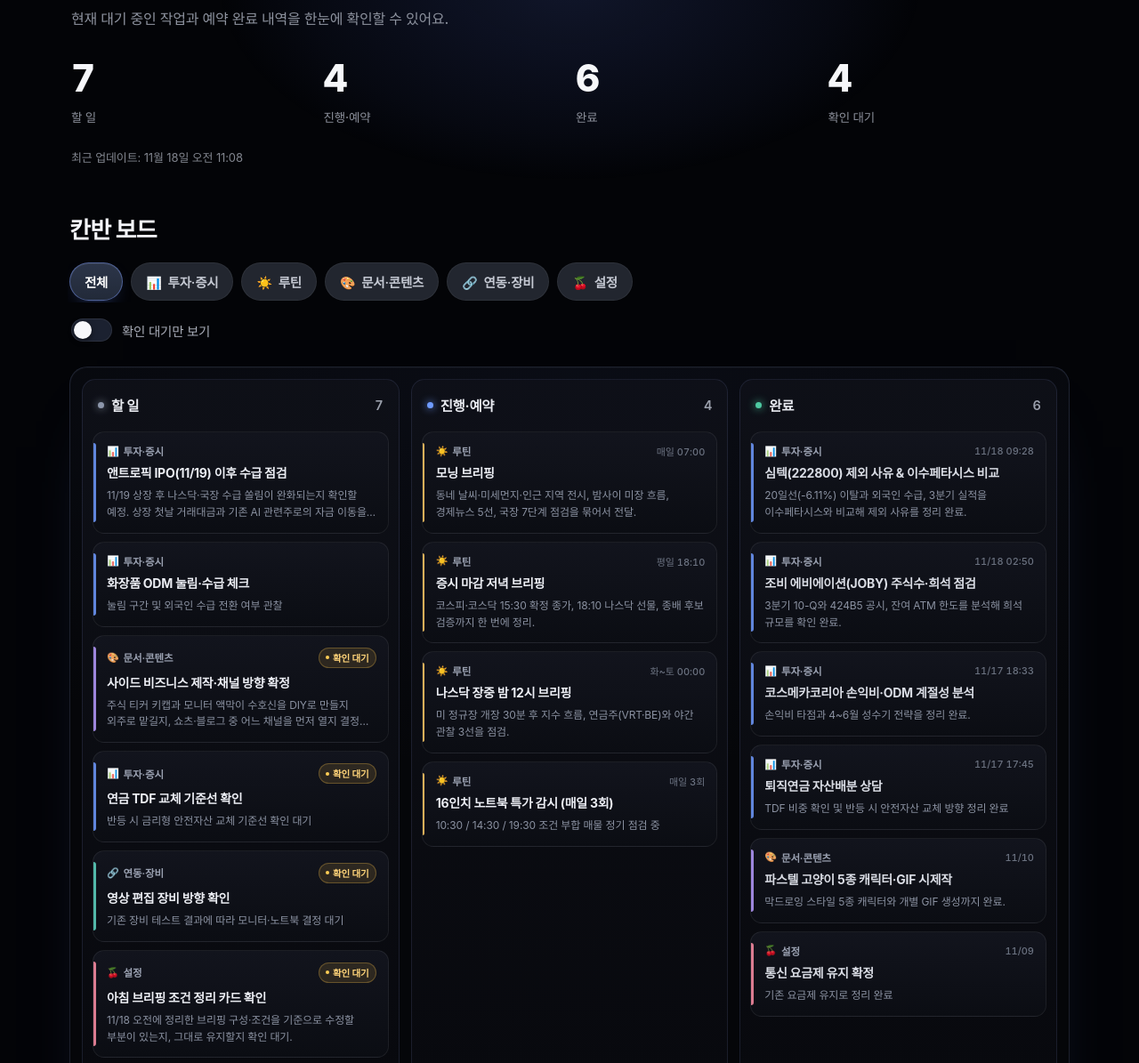
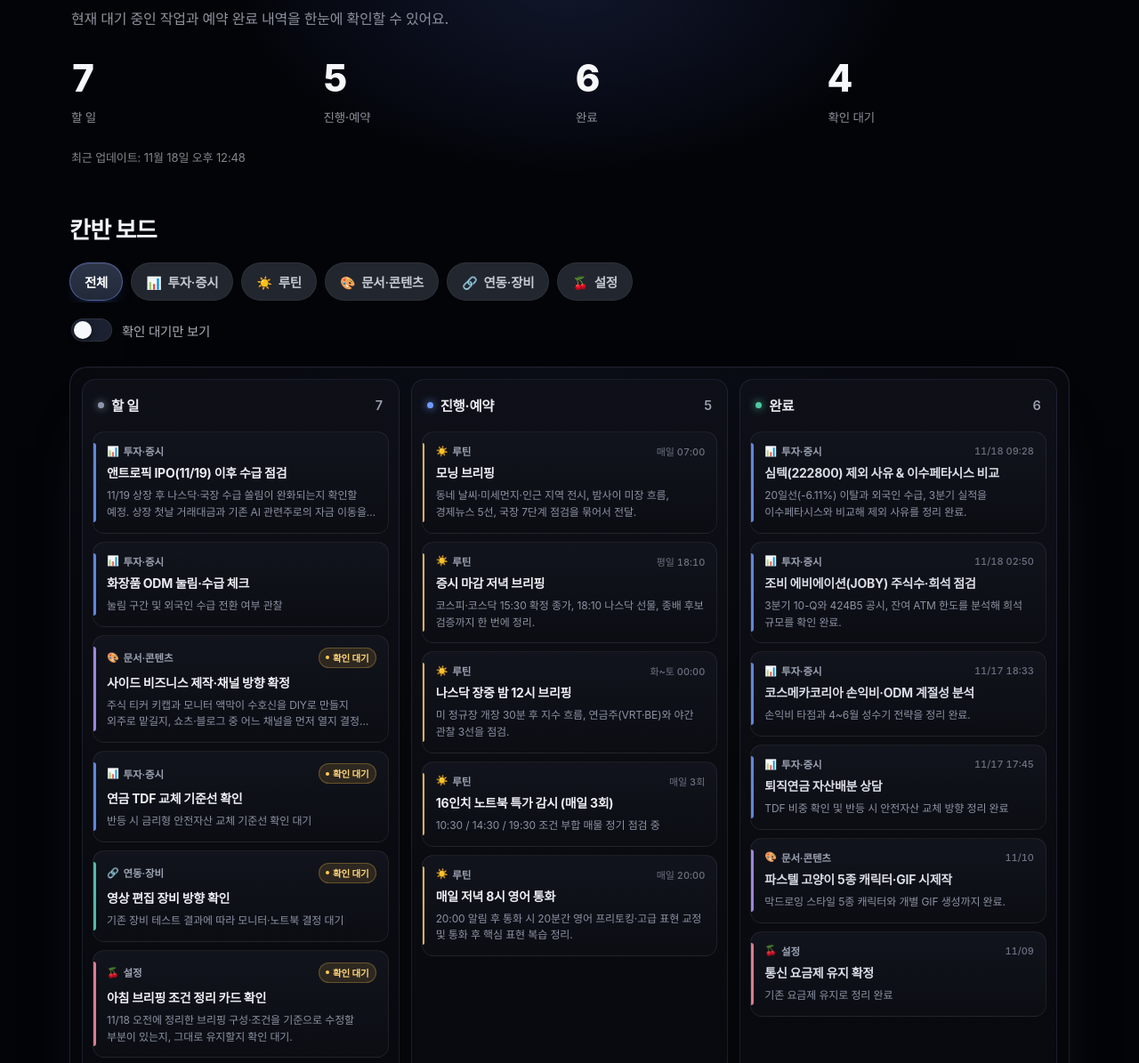
Before and after one commit to jieun8098-beep/jieun8098, a plain HTML site: page index.html in a window 1280 px wide. Shown: the part 90-1285 px from the top of the page at 89% size. Drawn offline with Linux system fonts and the light colour scheme.

Commit message:
Add 매일 저녁 8시 영어 통화 routine to 진행·예약 board

```diff
--- a/index.html
+++ b/index.html
@@ -519,7 +519,7 @@
       <div class="kpi"><div class="num" data-kpi="review">0</div><div class="lab">확인 대기</div></div>
     </div>
 
-    <p class="updated">최근 업데이트: 11월 18일 오전 11:08</p>
+    <p class="updated">최근 업데이트: 11월 18일 오후 12:48</p>
   </header>
 
   <main>
@@ -606,6 +606,9 @@
     { id: "p4", col: "doing", cat: "routine", review: false,
       title: "16인치 노트북 특가 감시 (매일 3회)", stamp: "매일 3회",
       note: "10:30 / 14:30 / 19:30 조건 부합 매물 정기 점검 중" },
+    { id: "p5", col: "doing", cat: "routine", review: false,
+      title: "매일 저녁 8시 영어 통화", stamp: "매일 20:00",
+      note: "20:00 알림 후 통화 시 20분간 영어 프리토킹·고급 표현 교정 및 통화 후 핵심 표현 복습 정리." },
 
     /* ---- 완료 ---- */
     { id: "d1", col: "done", cat: "invest", review: false,
```
